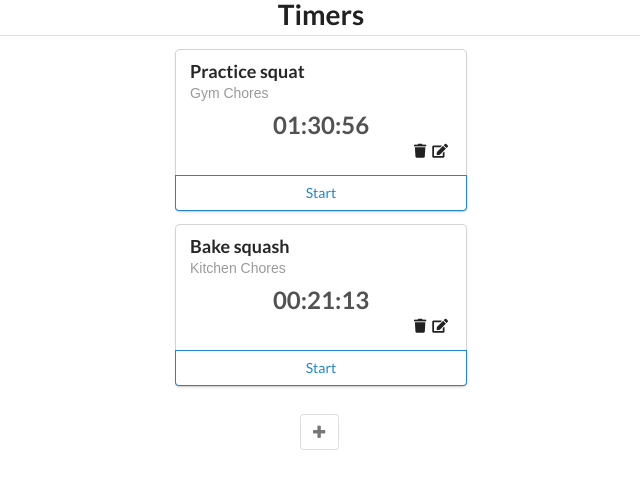
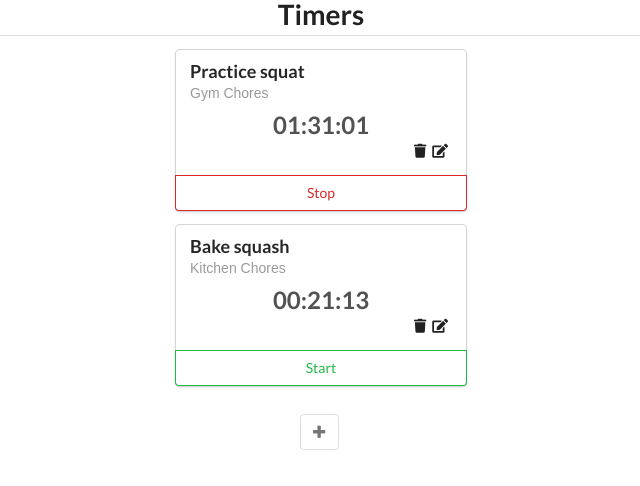
Before and after one commit to harishkrishnan24/time-tracking, a React (Create React App) app: page / in a window 1280 px wide. Shown: the top 486 px of the page, without its empty margins (319-959 px from the left). Built offline with nearby package versions, Linux system fonts and the light colour scheme.

Commit message:
Added delete, start and stop functionality for timers

```diff
--- a/src/App.js
+++ b/src/App.js
@@ -28,6 +28,12 @@ class TimersDashboard extends React.Component {
     this.createTimer = this.createTimer.bind(this);
     this.handleEditFormSubmit = this.handleEditFormSubmit.bind(this);
     this.updateTimer = this.updateTimer.bind(this);
+    this.handleTrashClick = this.handleTrashClick.bind(this);
+    this.deleteTimer = this.deleteTimer.bind(this);
+    this.handleStartClick = this.handleStartClick.bind(this);
+    this.handleStopClick = this.handleStopClick.bind(this);
+    this.startTimer = this.startTimer.bind(this);
+    this.stopTimer = this.stopTimer.bind(this);
   }
 
   handleCreateFormSubmit(timer) {
@@ -59,6 +65,59 @@ class TimersDashboard extends React.Component {
       })
     });
   }
+
+  handleTrashClick(timerId) {
+    this.deleteTimer(timerId);
+  }
+
+  deleteTimer(timerId) {
+    this.setState({
+      timers: this.state.timers.filter(t => t.id !== timerId)
+    });
+  }
+
+  handleStartClick(timerId) {
+    this.startTimer(timerId);
+  }
+
+  handleStopClick(timerId) {
+    this.stopTimer(timerId);
+  }
+
+  startTimer(timerId) {
+    const now = Date.now();
+
+    this.setState({
+      timers: this.state.timers.map(timer => {
+        if (timer.id === timerId) {
+          return Object.assign({}, timer, {
+            runningSince: now
+          });
+        } else {
+          return timer;
+        }
+      })
+    });
+  }
+
+  stopTimer(timerId) {
+    const now = Date.now();
+
+    this.setState({
+      timers: this.state.timers.map(timer => {
+        if (timer.id === timerId) {
+          const lastElapsed = now - timer.runningSince;
+          return Object.assign({}, timer, {
+            elapsed: timer.elapsed + lastElapsed,
+            runningSince: null
+          });
+        } else {
+          return timer;
+        }
+      })
+    });
+  }
+
   render() {
     return (
       <div className="ui three column centered grid">
@@ -66,6 +125,9 @@ class TimersDashboard extends React.Component {
           <EditableTimerList
             timers={this.state.timers}
             onFormSubmit={this.handleEditFormSubmit}
+            onTrashClick={this.handleTrashClick}
+            onStartClick={this.handleStartClick}
+            onStopClick={this.handleStopClick}
           />
           <ToggleableTimerForm onFormSubmit={this.handleCreateFormSubmit} />
         </div>
@@ -85,6 +147,9 @@ class EditableTimerList extends React.Component {
         elapsed={timer.elapsed}
         runningSince={timer.runningSince}
         onFormSubmit={this.props.onFormSubmit}
+        onTrashClick={this.props.onTrashClick}
+        onStartClick={this.props.onStartClick}
+        onStopClick={this.props.onStopClick}
       />
     ));
     return <div id="timers">{timers}</div>;
@@ -145,6 +210,9 @@ class EditableTimer extends React.Component {
           elapsed={this.props.elapsed}
           runningSince={this.props.runningSince}
           onEditClick={this.handleEditClick}
+          onTrashClick={this.props.onTrashClick}
+          onStartClick={this.props.onStartClick}
+          onStopClick={this.props.onStopClick}
         />
       );
     }
@@ -270,8 +338,38 @@ class ToggleableTimerForm extends React.Component {
 }
 
 class Timer extends React.Component {
+  constructor(props) {
+    super(props);
+    this.handleTrashClick = this.handleTrashClick.bind(this);
+    this.handleStartClick = this.handleStartClick.bind(this);
+    this.handleStopClick = this.handleStopClick.bind(this);
+  }
+
+  componentDidMount() {
+    this.forceUpdateInterval = setInterval(() => this.forceUpdate(), 50);
+  }
+
+  componentWillUnmount() {
+    clearInterval(this.forceUpdateInterval);
+  }
+
+  handleTrashClick() {
+    this.props.onTrashClick(this.props.id);
+  }
+
+  handleStartClick() {
+    this.props.onStartClick(this.props.id);
+  }
+
+  handleStopClick() {
+    this.props.onStopClick(this.props.id);
+  }
+
   render() {
-    const elapsedString = helpers.renderElapsedString(this.props.elapsed);
+    const elapsedString = helpers.renderElapsedString(
+      this.props.elapsed,
+      this.props.runningSince
+    );
     return (
       <div className="ui centered card">
         <div className="content">
@@ -285,14 +383,42 @@ class Timer extends React.Component {
               <i className="edit icon" onClick={this.props.onEditClick} />
             </span>
             <span className="right floated trash icon">
-              <i className="trash icon" />
+              <i className="trash icon" onClick={this.handleTrashClick} />
             </span>
           </div>
         </div>
-        <div className="ui bottom attached blue basic button">Start</div>
+        <TimerActionButton
+          timerIsRunning={!!this.props.runningSince}
+          onStartClick={this.handleStartClick}
+          onStopClick={this.handleStopClick}
+        />
       </div>
     );
   }
 }
 
+class TimerActionButton extends React.Component {
+  render() {
+    if (this.props.timerIsRunning) {
+      return (
+        <div
+          className="ui bottom attached red basic button"
+          onClick={this.props.onStopClick}
+        >
+          Stop
+        </div>
+      );
+    } else {
+      return (
+        <div
+          className="ui bottom attached green basic button"
+          onClick={this.props.onStartClick}
+        >
+          Start
+        </div>
+      );
+    }
+  }
+}
+
 export default TimersDashboard;
```
